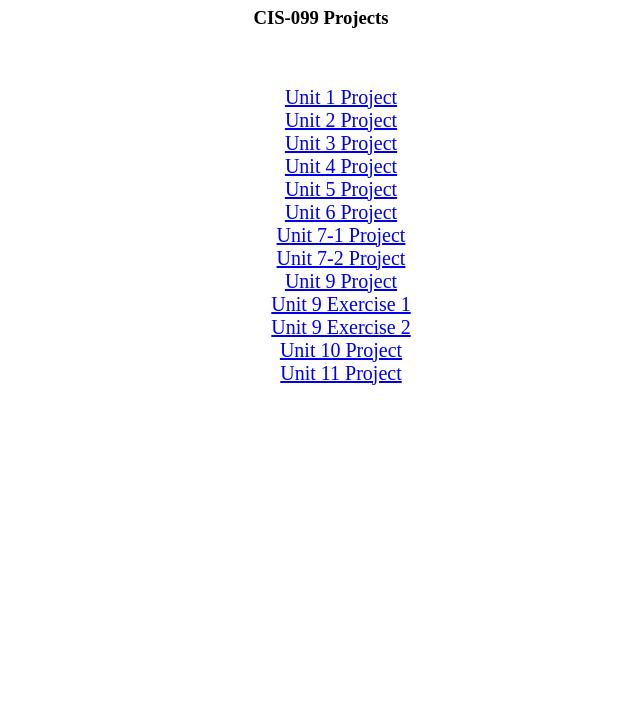
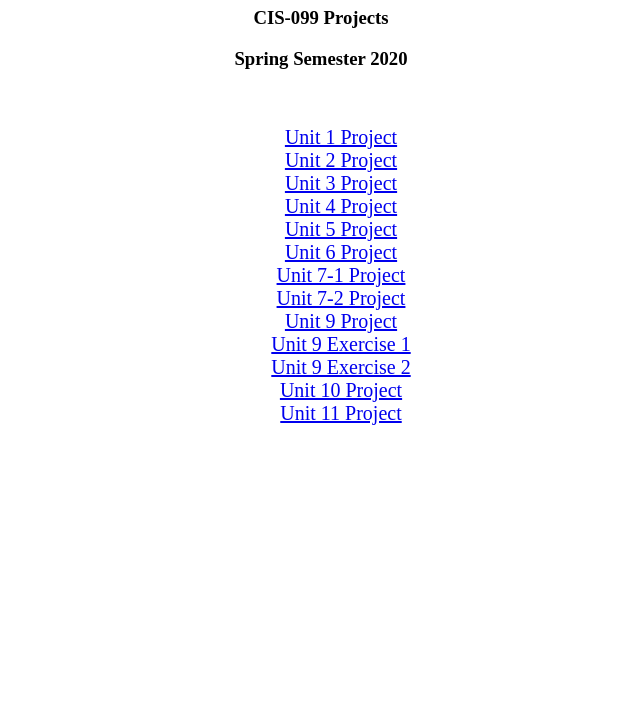
Before and after one commit to trathe9977/trathe9977.github.io, a plain HTML site: page index.html in a window 1280 px wide. Shown: the part 73-800 px from the top of the page, without its empty margins (319-959 px from the left). Drawn offline with Linux system fonts and the light colour scheme.

Commit message:
changed repository name and added a new subheading

```diff
--- a/index.html
+++ b/index.html
@@ -19,6 +19,8 @@
   <body>
     <h1> Theodore Rathe </h1>
     <h3>CIS-099 Projects</h3>
+    <h3>Spring Semester 2020</h3>
+
     <br>
       <ul>
         <li> <a href="unit1.html">Unit 1 Project</a></li>
```
